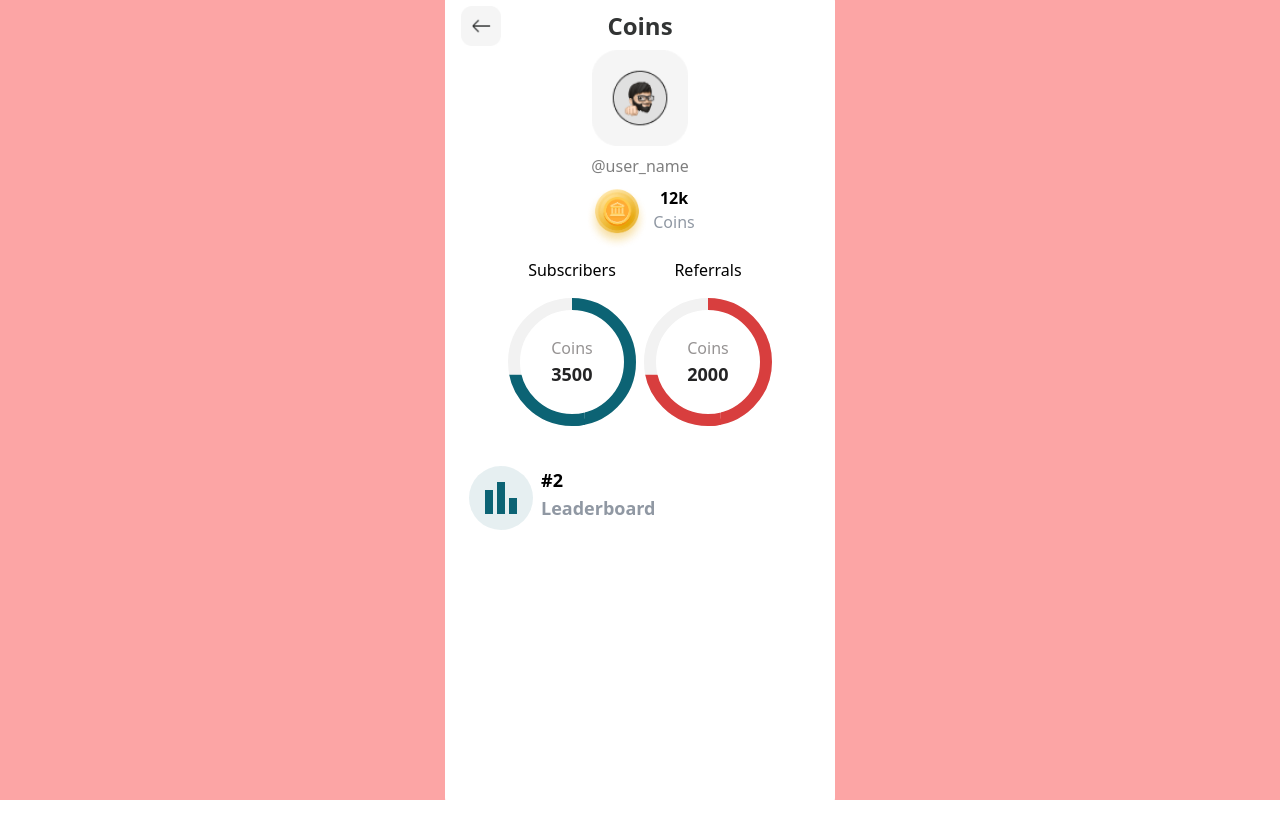
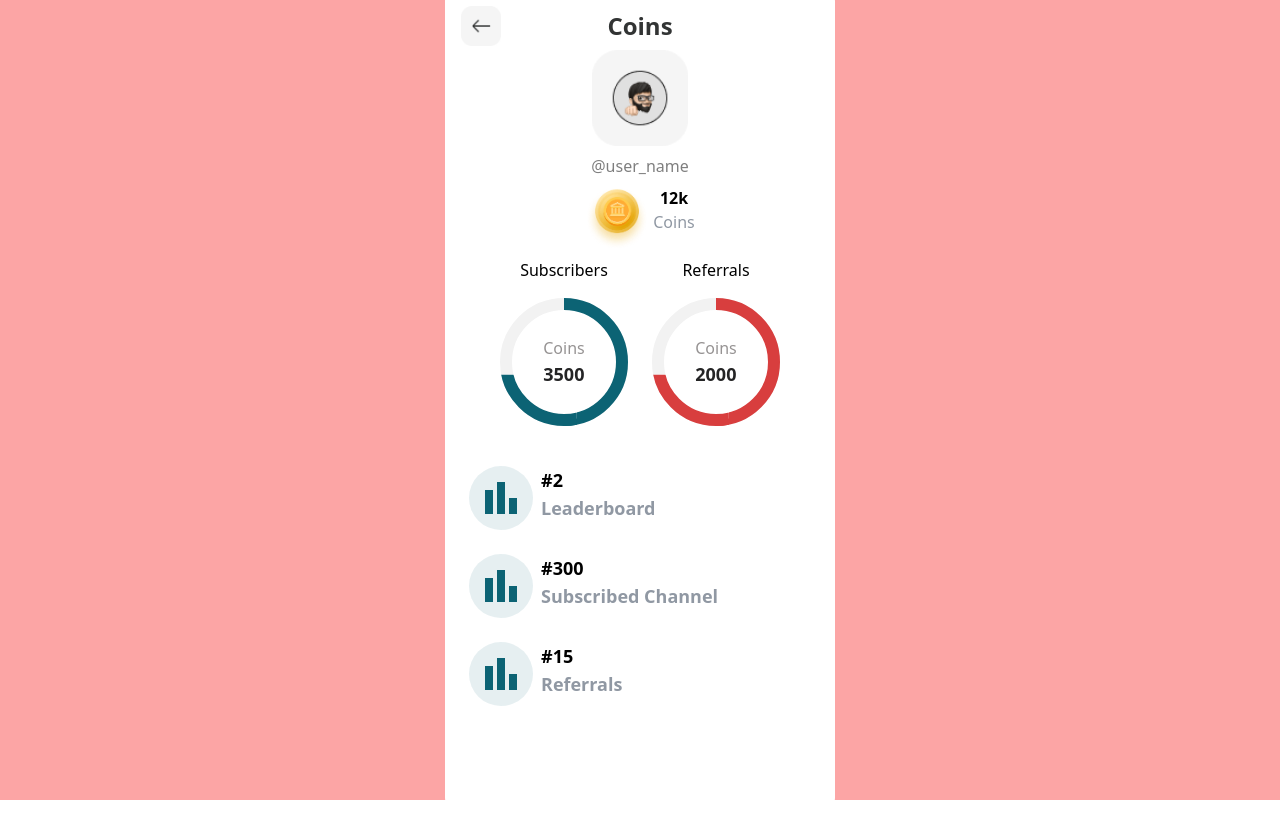
Before and after one commit to sabaif-s/FigmaToCode2, a React (Vite) app: page /coin in a window 1280 px wide. Built offline with nearby package versions, Linux system fonts and the light colour scheme.

Commit message:
make navigation between routers

```diff
--- a/src/components/coin/Coin.jsx
+++ b/src/components/coin/Coin.jsx
@@ -3,28 +3,41 @@ import arrowLeft from "../../assets/coin/Logout.png";
 import topMan from "../../assets/coin/topMan.png";
 import coin from "../../assets/coin/coin.png";
 import { motion } from 'framer-motion';
-const  CoinCheck = () => {
+import { useNavigate } from 'react-router-dom';
+
+const CoinCheck = () => {
+    const Navigate=useNavigate();
   return (
-        <div className='w-full h-screen bg-red-300 flex justify-center items-center' >
-
-        <div className='rounded-[24px] bg-white pt-8 flex flex-col gap-y-2 justify-start items-center px-4 ' style={{width:"390px",height:"844px"}} >
-                           <div className='w-full flex relative text-[#323434] font-semibold text-2xl  flex-row justify-center items-center ' >
-                            <span className='text-[#323434]' >Coins</span>
-                            <img src={arrowLeft} className='w-10 h-10 object-cover left-0 absolute' alt="" />
-
+    <div className='w-full h-screen bg-red-300 flex justify-center items-center'>
+      <div className='rounded-[24px] bg-white pt-8 flex flex-col gap-y-2 justify-start items-center px-4' style={{ width: "390px", height: "844px" }}>
+        <div className='w-full flex relative text-[#323434] font-semibold text-2xl flex-row justify-center items-center'>
+          <span className='text-[#323434]'>Coins</span>
+          <img
+          onClick={()=>{
+                 Navigate(-1);
+          }}
+          src={arrowLeft} className='w-10 h-10 object-cover cursor-pointer left-0 absolute' alt="" />
         </div>
-                           <div className='w-full flex flex-col gap-y-2  justify-start items-center ' >
-                                 <img src={topMan} className='w-24 h-24 object-cover' alt="" />
-                                 <span className='text-black opacity-50 text-[16px] ' >@user_name</span>
+        <div className='w-full flex flex-col gap-y-2 justify-start items-center'>
+          <motion.img src={topMan} className='w-24 h-24 object-cover' alt=""
+            initial={{ opacity: 0, scale: 0.5 }}
+            animate={{ opacity: 1, scale: 1 }}
+            transition={{ duration: 0.5 }}
+          />
+          <span className='text-black opacity-50 text-[16px]'>@user_name</span>
         </div>
-                           <div className=' w-full flex justify-center gap-x-1 items-center' >
-                                    <img src={coin} className='w-16 h-16 object-cover' alt="" />
-                                    <div className='flex flex-col justify-start items-center h-full' >
-                                         <span className='font-bold text-black' >12k</span>
-                                         <span className='text-[#9098A3]' > Coins</span>
+        <div className='w-full flex justify-center gap-x-1 items-center'>
+          <motion.img src={coin} className='w-16 h-16 object-cover' alt=""
+            initial={{ opacity: 0, y: -20 }}
+            animate={{ opacity: 1, y: 0 }}
+            transition={{ duration: 0.5 }}
+          />
+          <div className='flex flex-col justify-start items-center h-full'>
+            <span className='font-bold text-black'>12k</span>
+            <span className='text-[#9098A3]'>Coins</span>
           </div>
         </div>
-                           <div className='w-full flex flex-row gap-x-2 justify-center items-center' >
+        <div className='w-full flex flex-row gap-x-6 justify-center items-center'>
           <div className='flex flex-col gap-y-4 items-center justify-start'>
             <span>Subscribers</span>
             <div className='relative w-32 h-32 flex justify-center items-center'>
@@ -51,13 +64,9 @@ const  CoinCheck = () => {
                 }}
                 className='rounded-full bg-white absolute z-0 top-0'
               ></motion.div>
-        <div className='flex flex-col  relative z-50' >
-            <span className='text-[#969393] z-50 relative' >
-                Coins
-            </span>
-            <span className='text-[#242425] font-semibold text-lg' >
-                3500
-            </span>
+              <div className='flex flex-col relative z-50'>
+                <span className='text-[#969393] z-50 relative'>Coins</span>
+                <span className='text-[#242425] font-semibold text-lg'>3500</span>
               </div>
             </div>
           </div>
@@ -70,7 +79,7 @@ const  CoinCheck = () => {
                 animate={{ clipPath: `inset(0 0 0 ${100 - 50}%)` }}
                 transition={{ duration: 1 }}
                 style={{
-            border: "12px solid  #D83E3E",
+                  border: "12px solid #D83E3E",
                   width: "100%",
                   height: "100%",
                 }}
@@ -87,40 +96,52 @@ const  CoinCheck = () => {
                 }}
                 className='rounded-full bg-white absolute z-0 top-0'
               ></motion.div>
-        <div className='flex flex-col  relative z-50' >
-            <span className='text-[#969393] z-50 relative' >
-                Coins
-            </span>
-            <span className='text-[#242425] font-semibold text-lg' >
-                2000
-            </span>
+              <div className='flex flex-col relative z-50'>
+                <span className='text-[#969393] z-50 relative'>Coins</span>
+                <span className='text-[#242425] font-semibold text-lg'>2000</span>
               </div>
             </div>
           </div>
-
-
         </div>
-                           <div className='w-full flex flex-col gap-y-4 mt-8 justify-start pl-2' >
-                             <div className='flex flex-row justify-start items-center gap-x-2' >
-                                 <div className='w-16 h-16' >
-                                         <div className='w-full h-full flex flex-row gap-x-1 justify-center items-end rounded-full bg-[#0C6374] bg-opacity-10 p-4 ' >
-                                            <div className='w-4 h-6 bg-[#0C6374]' >
-
-                                            </div>
-                                            <div className='w-4 h-8 bg-[#0C6374]' >
-
-</div>
-<div className='w-4 h-4 bg-[#0C6374]' >
-
-</div>
-
+        <div className='w-full flex flex-col gap-y-6 mt-8 justify-start pl-2'>
+          <div className='flex flex-row justify-start items-center gap-x-2'>
+            <div className='w-16 h-16'>
+              <div className='w-full h-full flex flex-row gap-x-1 justify-center items-end rounded-full bg-[#0C6374] bg-opacity-10 p-4'>
+                <div className='w-4 h-6 bg-[#0C6374]'></div>
+                <div className='w-4 h-8 bg-[#0C6374]'></div>
+                <div className='w-4 h-4 bg-[#0C6374]'></div>
               </div>
             </div>
-                                 <div className='flex flex-col h-full justify-start items-start' >
-                                    <span className='text-black font-semibold text-lg' >#2</span>
-                                    <span className='text-[#9098A3] font-semibold  text-lg' >Leaderboard</span>
+            <div className='flex flex-col h-full justify-start items-start'>
+              <span className='text-black font-semibold text-lg'>#2</span>
+              <span className='text-[#9098A3] font-semibold text-lg'>Leaderboard</span>
             </div>
-
+          </div>
+          <div className='flex flex-row justify-start items-center gap-x-2'>
+            <div className='w-16 h-16'>
+              <div className='w-full h-full flex flex-row gap-x-1 justify-center items-end rounded-full bg-[#0C6374] bg-opacity-10 p-4'>
+                <div className='w-4 h-6 bg-[#0C6374]'></div>
+                <div className='w-4 h-8 bg-[#0C6374]'></div>
+                <div className='w-4 h-4 bg-[#0C6374]'></div>
+              </div>
+            </div>
+            <div className='flex flex-col h-full justify-start items-start'>
+              <span className='text-black font-semibold text-lg'>#300</span>
+              <span className='text-[#9098A3] font-semibold text-lg'>Subscribed Channel</span>
+            </div>
+          </div>
+          <div className='flex flex-row justify-start items-center gap-x-2'>
+            <div className='w-16 h-16'>
+              <div className='w-full h-full flex flex-row gap-x-1 justify-center items-end rounded-full bg-[#0C6374] bg-opacity-10 p-4'>
+                <div className='w-4 h-6 bg-[#0C6374]'></div>
+                <div className='w-4 h-8 bg-[#0C6374]'></div>
+                <div className='w-4 h-4 bg-[#0C6374]'></div>
+              </div>
+            </div>
+            <div className='flex flex-col h-full justify-start items-start'>
+              <span className='text-black font-semibold text-lg'>#15</span>
+              <span className='text-[#9098A3] font-semibold text-lg'>Referrals</span>
+            </div>
           </div>
         </div>
       </div>
@@ -128,4 +149,4 @@ const  CoinCheck = () => {
   );
 };
 
-export default  CoinCheck;
+export default CoinCheck;
```
Lines whose indentation alone changed are shown as unchanged.
